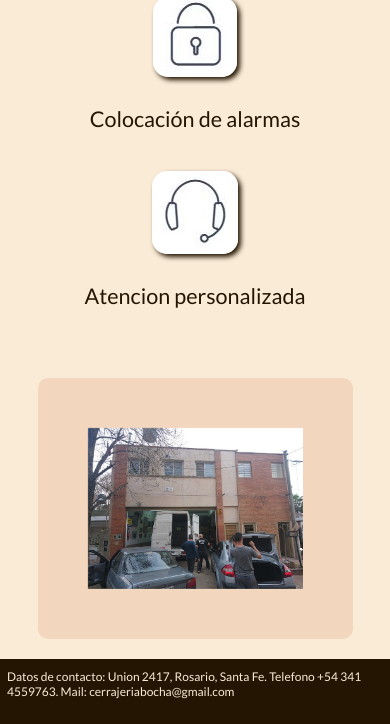
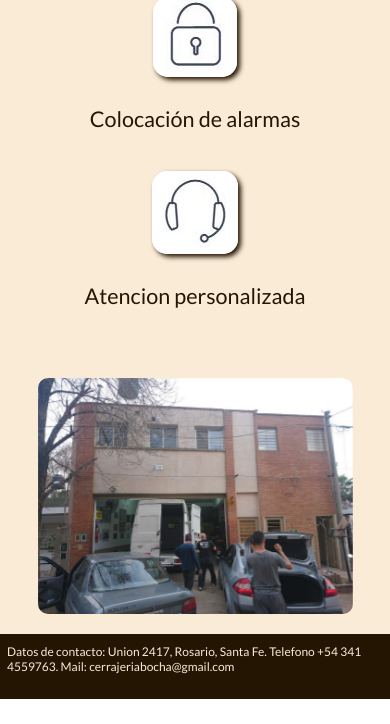
Before and after one commit to lucianosciarrabba/mi_repositorio_final, a plain HTML site: page index.html in a window 390 px wide. Shown: the part 831-1555 px from the top of the page. After the commit the page ends 1530 px from the top, so only its background shows below. Drawn offline with nearby package versions, Linux system fonts and the light colour scheme; a web font is replaced by a local one.

Commit message:
Repare el carrusel

```diff
--- a/css/style.css
+++ b/css/style.css
@@ -85,8 +85,10 @@ main {
     border-radius: 15px;
     box-shadow: 4px 4px 7px #241503; }
   .main-index .carrusel {
-    margin-right: 10%;
-    margin-left: 10%; }
+    margin-right: 30%;
+    margin-left: 30%; }
+    .main-index .carrusel .carousel-inner {
+      padding: 0; }
 
 .main-historia {
   padding: 20px;
@@ -232,6 +234,8 @@ footer h6 {
     .main-index .carrusel {
       margin-right: 5%;
       margin-left: 5%; }
+      .main-index .carrusel .carousel-inner {
+        padding: 0; }
     .main-index .servicios {
       padding: 30px;
       display: flex;
--- a/index.html
+++ b/index.html
@@ -76,9 +76,6 @@
                         <div class="carousel-item" data-bs-interval="2200">
                             <img src="./resources/fotobocha4.jpg" class="d-block w-100" alt="...">
                         </div>
-                        <div class="carousel-item" data-bs-interval="2200">
-                            <img src="./resources/fotobocha7.jpg" class="d-block w-100" alt="...">
-                        </div>
                         <div class="carousel-item" data-bs-interval="1900">
                             <img src="./resources/fotobocha8.jpg" class="d-block w-100" alt="...">
                         </div>
--- a/scss/main.scss
+++ b/scss/main.scss
@@ -63,6 +63,9 @@ main {
         .carrusel{
             margin-right: 5%;
             margin-left: 5%;
+            .carousel-inner{
+                padding: 0;
+            }
 
         }
         .servicios {
--- a/scss/sections/_main-index.scss
+++ b/scss/sections/_main-index.scss
@@ -38,8 +38,11 @@
     }
 
     .carrusel{
-        margin-right: 10%;
-        margin-left: 10%;
+        margin-right: 30%;
+        margin-left: 30%;
+        .carousel-inner{
+            padding: 0;
+        }
 
     }
 }
```
Also changed, not shown: resources/fotobocha3.jpg (deleted), resources/fotobocha5.jpg (deleted), resources/fotobocha6.jpg (deleted).
